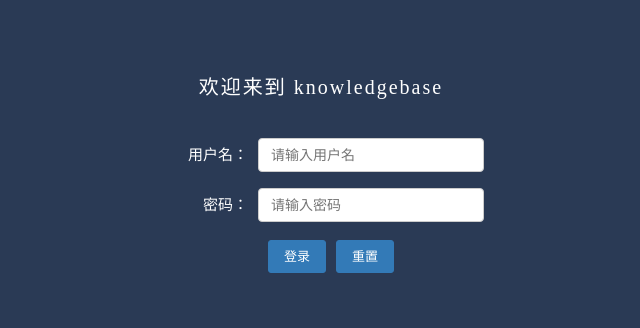
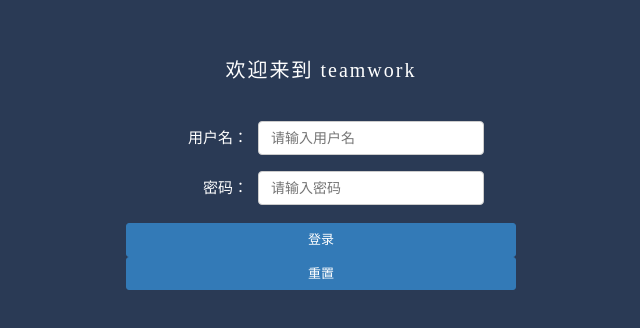
Before and after one commit to monkey-yu/vue-teamwork, a Vue app: page /#/ in a window 1280 px wide. Shown: the part 228-556 px from the top of the page, without its empty margins (319-959 px from the left). Built offline with nearby package versions, Linux system fonts and the light colour scheme.

Commit message:
return to  teamwork

```diff
--- a/index.html
+++ b/index.html
@@ -3,7 +3,7 @@
   <head>
     <meta charset="utf-8">
     <meta name="viewport" content="width=device-width,initial-scale=1.0">
-    <title>vue-knowledgebase</title>
+    <title>vue-teamwork</title>
   </head>
   <body>
     <div id="app"></div>
--- a/package.json
+++ b/package.json
@@ -1,5 +1,5 @@
 {
-  "name": "vue-knowledgebase",
+  "name": "vue-teamwork",
   "version": "1.0.0",
   "description": "A Vue.js project",
   "author": "zhao_yu",
--- a/src/pages/login/login.vue
+++ b/src/pages/login/login.vue
@@ -2,7 +2,7 @@
   <div class="login-view">
     <div class="login-content">
       <div class="logo-box">
-        <span>欢迎来到 knowledgebase</span>
+        <span>欢迎来到 teamwork</span>
       </div>
       <div class="control-box">
         <span class="label-box">用户名：</span>
@@ -12,7 +12,7 @@
         <span class="label-box">密码：</span>
         <input ref="password" id="tbPassword" @keyup.enter="login()" v-model="password" placeholder="请输入密码" :class="{'input-error': submitted && !password}" class="text-control" type="password" value="" />
       </div>
-      <div class="bottom-box">
+      <div class="bottom-box"></div>
         <button @click="login()" type="button" class="btn login-button">登录</button>
         <button @click="reset()" type="reset" class="btn login-button">重置</button>
       </div>
```
